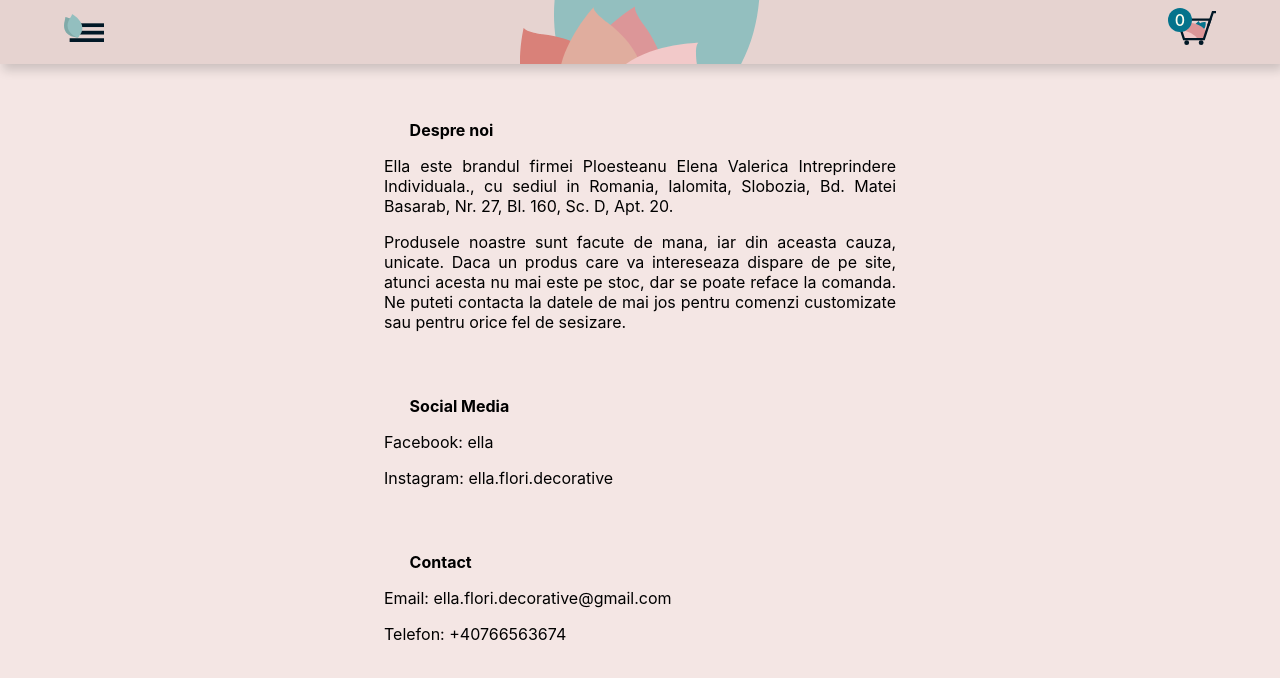
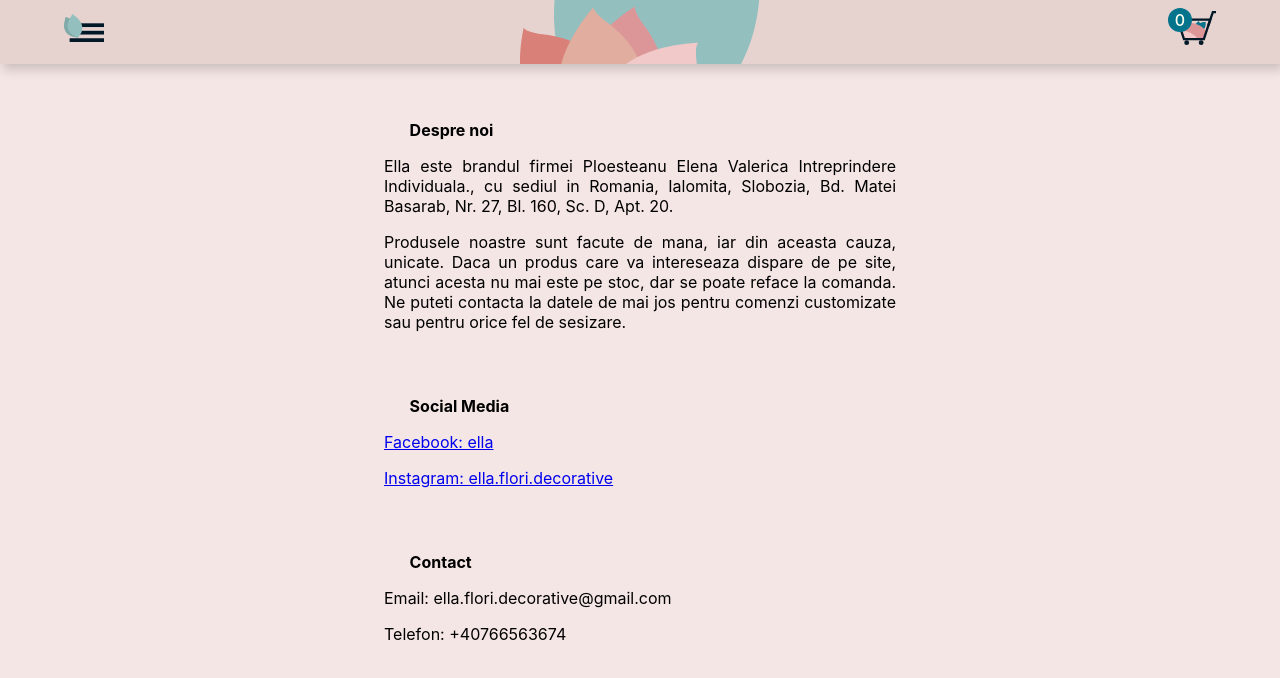
Before and after one commit to ploesteanuDan/ella-client, a React (Create React App) app: page /about in a window 1280 px wide. Shown: the top 678 px of the page. Built offline with nearby package versions, Linux system fonts and the light colour scheme.

Commit message:
media links

```diff
--- a/src/components/About.js
+++ b/src/components/About.js
@@ -16,8 +16,18 @@
             </div>
             <div className='AboutFragment'>
                 <p className='AboutTitle'>Social Media</p>
-                <p>{aboutInfo.about[2].text}</p>
-                <p>{aboutInfo.about[3].text}</p>
+                <a
+                    href='https://www.facebook.com/Ella-122492955819810'
+                    target='_blank'
+                >
+                      <p>{aboutInfo.about[2].text}</p>
+                </a>
+                <a
+                     href='https://www.instagram.com/ella.flori.decorative/'
+                     target='_blank'
+                >
+                    <p>{aboutInfo.about[3].text}</p>
+                </a>
             </div>
             <div className='AboutFragment'>
                 <p className='AboutTitle'>Contact</p>
```
